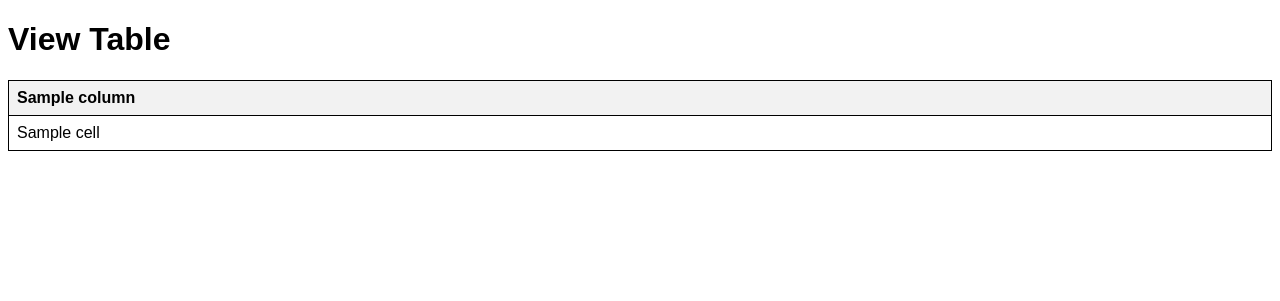
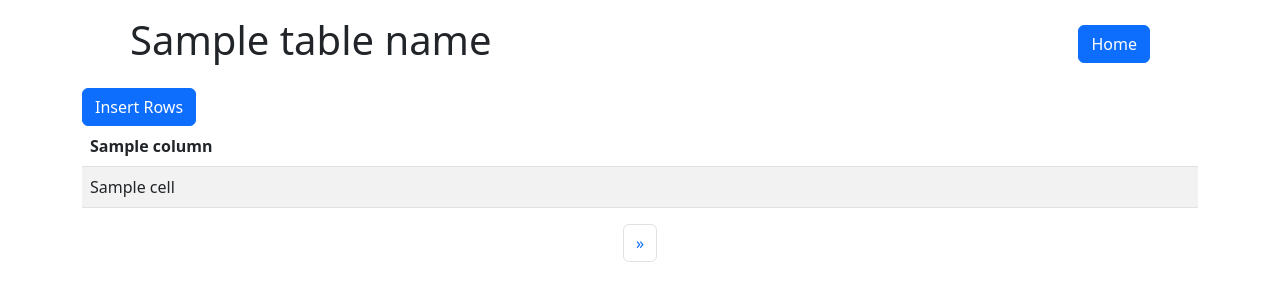
Before and after one commit to Christin-coder/CSC244, a Flask app: template templates/view_table.html in a window 1280 px wide. Shown: the top 301 px of the page. Run offline with Flask 3, Linux system fonts and the light colour scheme; the template is opened without the code that fills it: most values are stand-ins (such as "Sample title", 1, 10 or a date in 2020); some libraries are stand-ins or nearby versions.

Commit message:
Insert feature, pagination. Insert values not validated yet.

```diff
--- a/app.py
+++ b/app.py
@@ -1,4 +1,4 @@
-from flask import Flask, render_template, request
+from flask import Flask, jsonify, render_template, request, redirect, url_for
 import pynuodb
 import logging
 import re
@@ -12,36 +12,86 @@ def init_db():
     connection = pynuodb.connect(database='test', host='nuoadmin1', user='dba', password='goalie')
     return connection
 
+def get_column_data_types(table_name):
+    db_connection = init_db()
+    column_data_types = []
+    cursor = db_connection.cursor()
+    cursor.execute(f"SELECT * FROM imdb.{table_name} FETCH FIRST 1 ROWS ONLY")
+    columns = [column[0] for column in cursor.description]
+    cursor.execute(f"SELECT * FROM imdb.{table_name} WHERE {' AND '.join(f'{column} IS NOT NULL' for column in columns)} LIMIT 1")
+    rowValues = cursor.fetchall()
+    for i in rowValues:
+        column_data_types.append(type(i))
+
+    db_connection.close()
+    return column_data_types
+
+
+def convert_to_data_types(column_values, column_data_types):
+    converted_values = []
+    for value, data_type in zip(column_values, column_data_types):
+        if data_type in ('VARCHAR', 'CHAR'):
+            converted_values.append(str(value))
+        elif data_type in ('INTEGER', 'SMALLINT', 'BIGINT', 'DECIMAL', 'FLOAT', 'DOUBLE'):
+            converted_values.append(int(value))
+        elif data_type == 'BOOLEAN':
+            converted_values.append(bool(value))
+
+    return converted_values
+
 @app.route('/')
 def display_tables():
     pattern = r'\b[A-Z_]+\b'
     db_connection = init_db()
 
     cursor = db_connection.cursor()
-    cursor.execute("use hockey")
+    cursor.execute("use imdb")
     cursor.execute("show tables")
 
     tables = cursor.fetchall()
     matches = re.findall(pattern, str(tables))
     tables = list(set(matches))
+    tables.remove("IMDB")
     db_connection.close()
 
     return render_template('tables.html', tables=tables)
 
 @app.route('/view_table', methods=['GET', 'POST'])
 def view_table():
+    page_number = int(request.args.get('page', 1))
+    page_size = 15
+
     db_connection = init_db()
 
     cursor = db_connection.cursor()
-    cursor.execute(f"SELECT * from hockey.{request.args['table_name']}")
+    offset = (page_number - 1) * page_size
 
-    rows = cursor.fetchall()
+    table_name = request.args["table_name"]
+    cursor.execute(f"SELECT * FROM imdb.{table_name} OFFSET {offset} FETCH FIRST {page_size} ROWS ONLY")
+    all_rows = cursor.fetchall()
 
     columns = [column[0] for column in cursor.description]
-
     db_connection.close()
 
-    return render_template('view_table.html', data=rows, columns=columns)
+    return render_template('view_table.html', table_name = table_name, data=all_rows, columns=columns, page=page_number)
+
+@app.route('/submit_rows', methods=['POST'])
+def submit_rows():
+    if request.method == 'POST':
+        table_name = request.args["table_name"]
+        column_values = request.form.getlist('column_values')
+
+        '''column_data_types = get_column_data_types(table_name)
+        converted_values = convert_to_data_types(column_values, column_data_types)'''
+
+        db_connection = init_db()
+        cursor = db_connection.cursor()
+        cursor.execute(f"INSERT INTO imdb.{table_name} VALUES ({', '.join(['?']*len(column_values))})", column_values)
+        db_connection.commit()
+        db_connection.close()
+
+    return redirect(url_for('view_table', table_name=table_name))
+
 
 if __name__ == '__main__':
     app.run(debug=True)
--- /dev/null
+++ b/static/script.js
@@ -0,0 +1,23 @@
+function insertRows() {
+    var insertBtn = document.getElementById('insertBtn');
+    var insertTable = document.getElementById('insertTable');
+    insertTable.classList.remove('d-none');
+    insertBtn.classList.add('d-none');
+}
+
+function cancelInsert() {
+    var insertBtn = document.getElementById('insertBtn');
+    var insertTable = document.getElementById('insertTable');
+
+    insertBtn.classList.remove('d-none');
+    insertTable.classList.add('d-none');
+}
+
+function submitRows() {
+    var insertTable = document.getElementById('insertTable');
+    var insertBtn = document.getElementById('insertBtn');
+
+    insertTable.classList.add('d-none');
+    insertBtn.classList.remove('d-none');
+    return true;
+}
--- a/templates/view_table.html
+++ b/templates/view_table.html
@@ -3,55 +3,32 @@
 <head>
     <meta charset="UTF-8">
     <title>View Table</title>
-    <style>
-        body {
-            font-family: Arial, sans-serif;
-        }
+    <link rel="stylesheet" href="https://cdnjs.cloudflare.com/ajax/libs/twitter-bootstrap/5.3.0/css/bootstrap.min.css">
+    <link rel="stylesheet" href="https://cdn.datatables.net/1.13.7/css/dataTables.bootstrap5.min.css">
+    <script defer src="https://code.jquery.com/jquery-3.7.1.js"></script>
+    <script defer src="https://cdn.datatables.net/1.13.7/js/jquery.dataTables.min.js"></script>
+    <script defer src="https://cdn.datatables.net/1.13.7/js/dataTables.bootstrap5.min.js"></script>
+    <script defer src="{{ url_for('static', filename='script.js') }}"></script>
+</head>
 
-        table {
-            border-collapse: collapse;
-            width: 100%;
-        }
-
-        th, td {
-            border: 1px solid black;
-            padding: 8px;
-            text-align: left;
-        }
-
-        th {
-            background-color: #f2f2f2;
-        }
-
-        .input-box {
-            width: 100%;
-            padding: 12px 20px;
-            margin: 8px 0;
-            box-sizing: border-box;
-        }
-
-        .button {
-            background-color: #4CAF50;
-            border: none;
-            color: white;
-            padding: 10px 20px;
-            text-align: center;
-            text-decoration: none;
-            display: inline-block;
-            font-size: 16px;
-            margin: 4px 2px;
-            cursor: pointer;
-        }
-    </style>
-</head>
 <body>
-    <h1>View Table</h1>
-    <table>
+    <div class="container">
+        <div class="d-flex justify-content-between align-items-center px-5 py-3">
+            <h1>{{ table_name }}</h1>
+            <a class="btn btn-primary" href="/" role="button">Home</a>
+        </div>
+        <div>
+            <button class="btn btn-primary" id="insertBtn" onclick="insertRows()">Insert Rows</button>
+        </div>
+        <table id="example" class="table table-striped" style="width:100%">
+            <thead>
                 <tr>
                     {% for column in columns %}
                     <th>{{ column }}</th>
                     {% endfor %}
                 </tr>
+            </thead>
+            <tbody>
                 {% for row in data %}
                 <tr>
                     {% for cell in row %}
@@ -59,6 +36,47 @@
                     {% endfor %}
                 </tr>
                 {% endfor %}
+            </tbody>
         </table>
+        <form id="insertForm" method="post" action="/submit_rows?table_name={{table_name}}">
+            <table id="insertTable" class="table table-striped d-none" style="width:100%">
+                <thead>
+                    <tr>
+                        {% for column in columns %}
+                        <th>{{ column }}</th>
+                        {% endfor %}
+                    </tr>
+                </thead>
+                <tbody>
+                    <tr id="newRow">
+                        {% for _ in columns %}
+                        <td><input type="text" class="form-control" name="column_values" placeholder="Enter value"></td>
+                        {% endfor %}
+                        <td>
+                            <button id="submitBtn" type = "submit" class="btn btn-success" >Submit</button>
+                            <button id="cancelBtn" type = "button" class="btn btn-danger" onclick="cancelInsert()">Cancel</button>
+                        </td>
+                    </tr>
+                </tbody>
+            </table>
+        </form>
+    </div>
+
+    <nav aria-label="Page navigation">
+        <ul class="pagination justify-content-center">
+            {% if page > 1 %}
+            <li class="page-item">
+                <a class="page-link" href="?table_name={{ table_name }}&page={{ page - 1 }}" aria-label="Previous">
+                    <span aria-hidden="true">&laquo;</span>
+                </a>
+            </li>
+            {% endif %}
+            <li class="page-item">
+                <a class="page-link" href="?table_name={{ table_name }}&page={{ page + 1 }}" aria-label="Next">
+                    <span aria-hidden="true">&raquo;</span>
+                </a>
+            </li>
+        </ul>
+    </nav>
 </body>
 </html>
```
Lines whose indentation alone changed are shown as unchanged.
